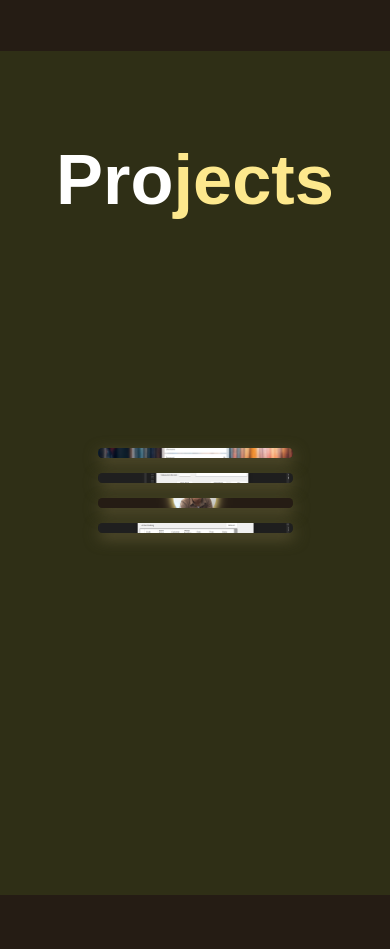
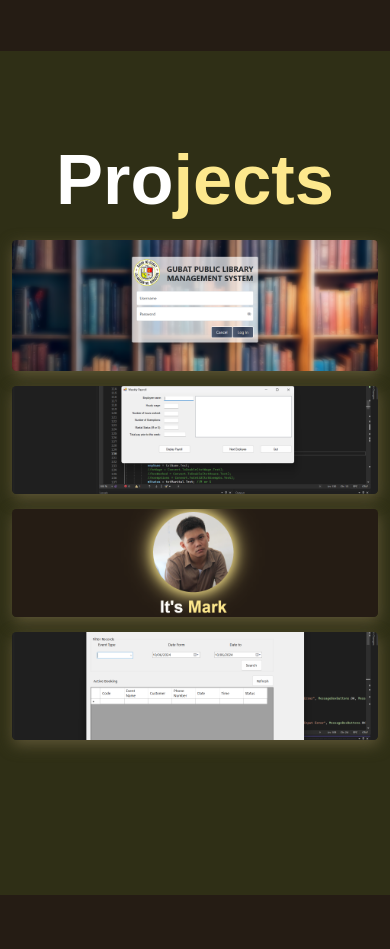
Before and after one commit to markmarkestareja/portfolio-website-estareja, a PHP site: page / in a window 390 px wide. Shown: the part 3467-4416 px from the top of the page. Run offline with PHP 8.4, Linux system fonts and the light colour scheme.

Commit message:
Update style.css
Changed the Style media of Services

```diff
--- a/style.css
+++ b/style.css
@@ -969,40 +969,49 @@
         margin-bottom: 3rem;
     }
 }
+
+/* Container2 Styles */
+.container2 {
+    display: grid;
+    grid-template-columns: repeat(2, 1fr);
+    gap: 15px;
+}
+
+/* Content Styles */
+.container2 .content {
+    padding: 20px;
+    border: 1px solid #ccc;
+    background-color: #f9f9f9;
+}
+
 /* Media Queries */
 @media (max-width: 1200px) {
     .container2 {
         gap: 15px;
     }
-
-    .container2 > div {
-      max-width: 250px;
-      width: 50vw;
-    }
 }
 
 @media (max-width: 900px) {
     .container2 {
-      flex-direction: column;
-      align-items: center;
-    }
-
-    .container2 > div {
-      flex: 0 1 100%;
-      max-width: 500px;
+        grid-template-columns: 1fr;
     }
 }
 
 @media (max-width: 600px) {
-    .container2 > div {
-      flex: 0 1 100%;
+    .container2 {
+        grid-template-columns: 1fr;
+    }
+    .container2 .content {
+        height: 5rem;
     }
 }
 
 @media (max-width: 500px) {
+    .container2 {
+        grid-template-columns: 1fr;
+    }
     .container2 > div {
         flex: 0 1 10px;
-      height: 200px;
         transition: width 0.5s ease-in-out;
     }
 
```
Lines whose indentation alone changed are shown as unchanged.
